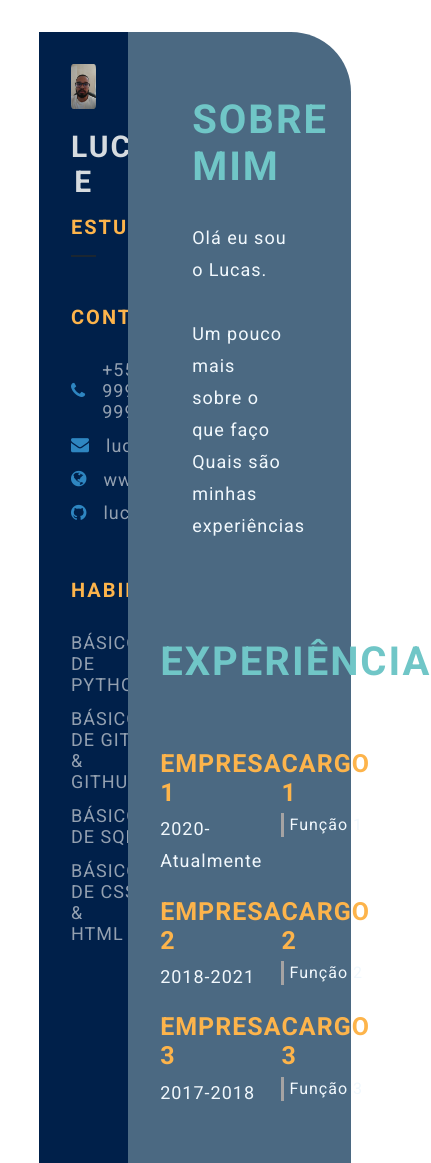
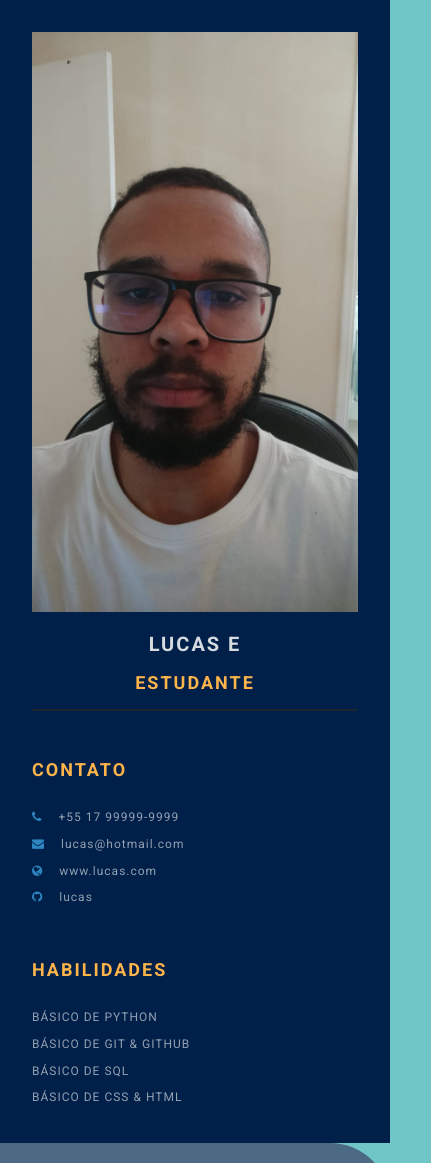
Before and after one commit to O-Aprendiz-Python/O-Aprendiz-Python, a plain HTML site: page index.html in a window 390 px wide. Shown: the top 1163 px of the page, 431 px wide, since content can reach past the window. Drawn offline with Linux system fonts and the light colour scheme.

Commit message:
Adicionado configurações de CSS (#7)

```diff
--- a/style.css
+++ b/style.css
@@ -4,6 +4,10 @@
     box-sizing: border-box;
     list-style: none;
     font-family: 'Roboto', sans-serif;
+}
+
+body {
+    background-color: #70c6c7;
 }
 
 .resume-contents {
@@ -38,7 +42,6 @@
 
 .profile .profile-image {
     width: 100%;
-    border-radius: 10%;
 }
 
 .name {
@@ -87,7 +90,6 @@
     font-size: 18px;
 }
 
-
 .contact-info ul li i,
 .references ul li i {
     padding-right: 1rem;
@@ -98,7 +100,6 @@
 .skills ul {
     padding-top: 1.5rem;
 }
-
 .skills ul li p {
     padding: .4rem 0;
     color: #d6dbdfaf;
@@ -108,6 +109,24 @@
     align-items: center;
     text-transform: uppercase;
 }
+
+.referance-name {
+    padding-top: 1.5rem;
+    padding-bottom: .4rem;
+    font-size: 18px;
+    color: #F9E79F;
+    letter-spacing: 1px;
+    text-transform: uppercase;
+}
+
+.referance-profession {
+    font-size: 16px;
+    color: #d6dbdfaf;
+    letter-spacing: 1px;
+    /* text-transform: uppercase; */
+    padding-bottom: .4rem;
+}
+
 
 .right-section-contents {
     padding: 2rem 2rem;
@@ -129,7 +148,6 @@
     padding-bottom: 2rem;
 }
 .about-me-contents {
-    padding: 0rem 2rem;
     font-size: 18px;
     letter-spacing: 1px;
     line-height: 2rem;
@@ -139,7 +157,6 @@
 .experience-contents,
 .education-contents,
 .awards-contents {
-    padding: 2rem 2rem;
     display: grid;
     grid-template-columns: repeat(2, 1fr);
     padding-bottom: 2rem;
@@ -155,6 +172,7 @@
     letter-spacing: 1px;
     color: #FDB44B;
     padding-bottom: .4rem;
+    padding: 0rem 2rem;
 }
 
 .exp-time-period,
@@ -163,7 +181,7 @@
     font-size: 18px;
     letter-spacing: 1px;
     line-height: 2rem;
-    padding-bottom: 1.2rem;
+    padding: 0rem 2rem;
 }
 
 .exp-position,
@@ -186,3 +204,90 @@
     border-left: 3px solid #a5a3a3;
     padding-left: 5px;
 }
+
+/* Media queries */
+@media screen and (max-width:780px) {
+    .experience-contents,
+    .education-contents,
+    .awards-contents {
+        grid-template-columns: repeat(1, 1fr);
+    }
+}
+
+@media screen and (max-width:780px) {
+    .left-section {
+        grid-column: span 3;
+    }
+
+    .right-section {
+        grid-column: span 4;
+    }
+
+}
+
+@media screen and (max-width:1200px) {
+    .resume-contents {
+        grid-template-columns: repeat(1, 1fr);
+    }
+}
+
+@media screen and (max-width:390px) {
+    .resume-contents {
+        width: 100%;
+        margin: 0 auto;
+    }
+
+    .name {
+        font-size: 20px;
+    }
+
+    .profession {
+        font-size: 18px;
+    }
+
+    .left-title {
+        font-size: 18px;
+    }
+
+    .right-title {
+        font-size: 18px;
+    }
+
+    .contact-info ul li,
+    .references ul li {
+        font-size: 12px;
+    }
+
+    .contact-info ul li i,
+    .references ul li i {
+        /* padding-right: 1rem; */
+        font-size: 12px;
+    }
+
+    .skills ul li p {
+        font-size: 12px;
+    }
+
+    .about-me-contents {
+        font-size: 16px;
+        line-height: 1.5rem;
+    }
+
+    .exp-company-name,
+    .education-school-name,
+    .awards-company-name {
+        font-size: 18px;
+    }
+
+    .exp-time-period,
+    .educationp-time-period,
+    .awards-time-period {
+        font-size: 16px;
+    }
+
+    .exp-position,
+    .education-subject,
+    .awards-name {
+        font-size: 18px;
+    }
+}
```
